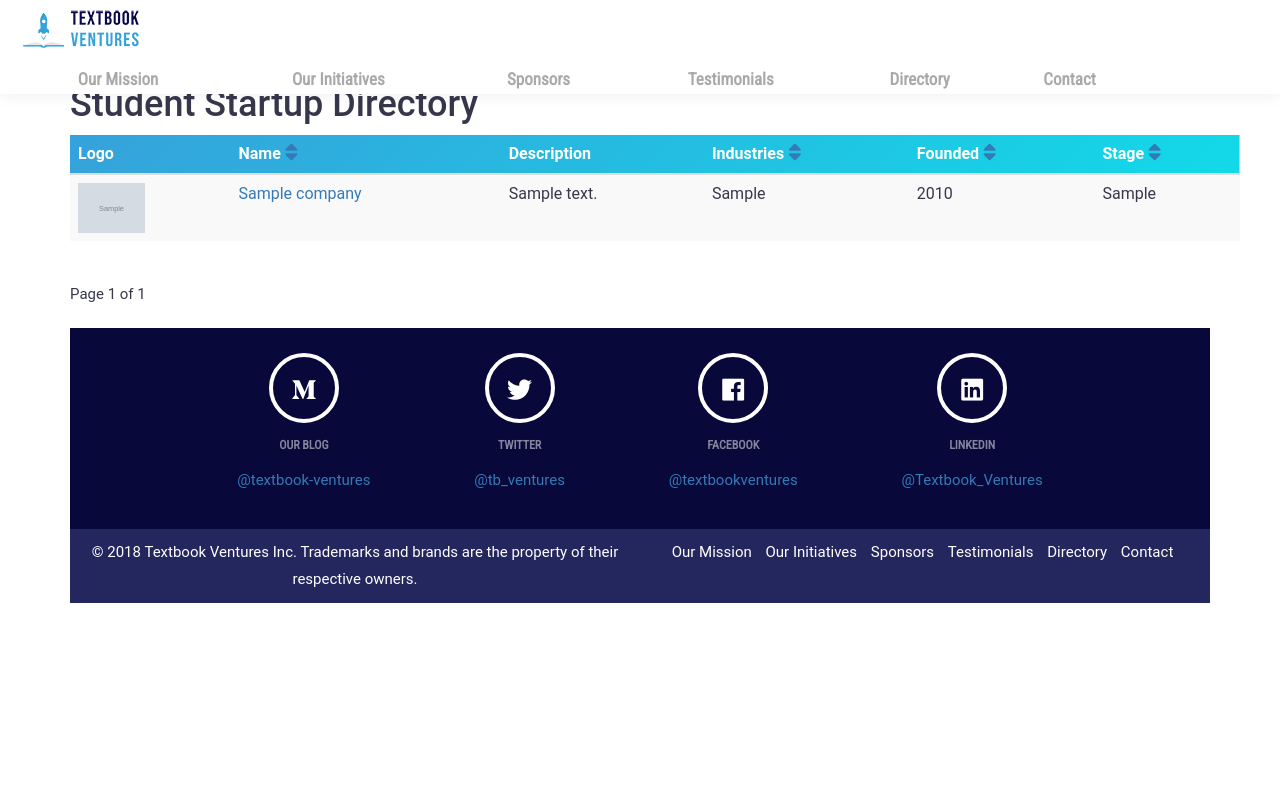
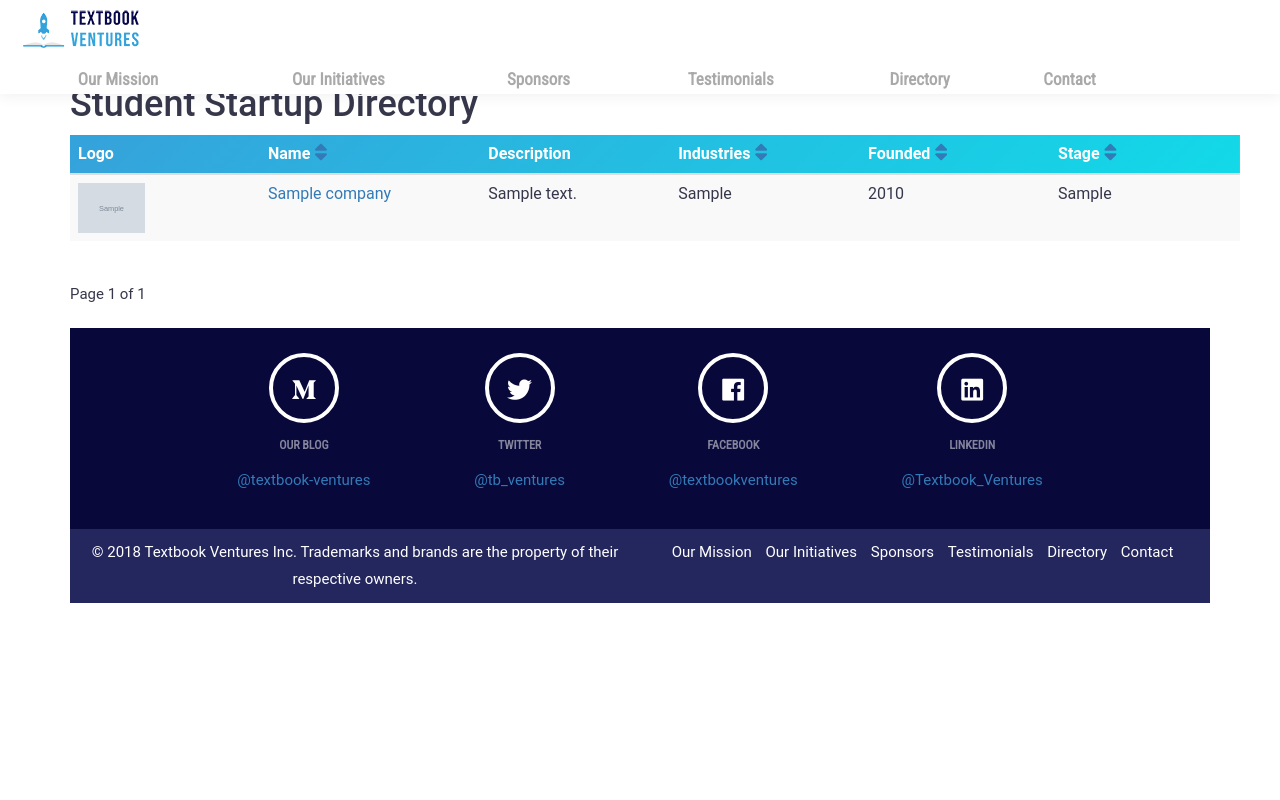
Before and after one commit to Kevinwochan/Startup-Directory, a Django app: page / in a window 1280 px wide. Run offline with Django 3.2, Linux system fonts and the light colour scheme; tables that the repository leaves empty hold one stand-in row (values such as "Sample post"); grey boxes marked "Sample" are stand-in pictures; some libraries are stand-ins or nearby versions.

Commit message:
Setting min width for column headers

```diff
--- a/startupdirectory/static/css/base.css
+++ b/startupdirectory/static/css/base.css
@@ -3,7 +3,7 @@
 */
 
 html, body {
-    height: 100%;
+    min-height: 80vh;
     width: 100%;
 }
 
@@ -162,6 +162,9 @@ thead>tr>th>a{
 .fa-sort-down{
     color:#337ab7;
 }
+th{
+    min-width:120px;
+}
 table .logo {
     max-height:50px;
     height:auto;
```
